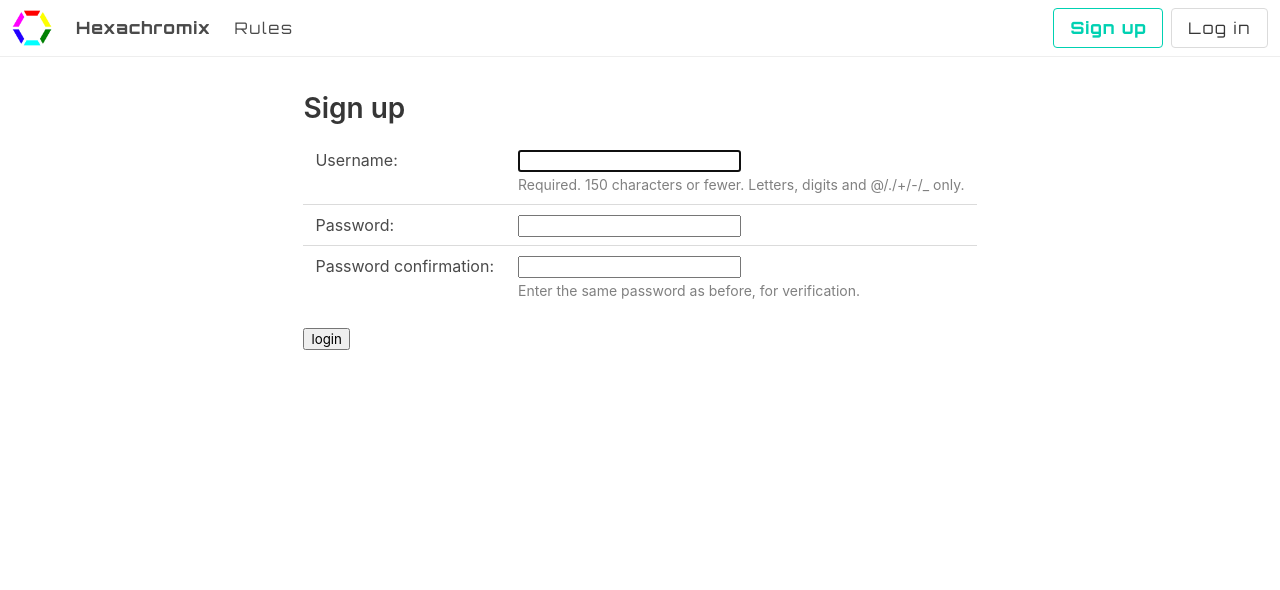
After one commit to taylorvance/hexachromixio, a Django app: page /signup/ in a window 1280 px wide. The commit adds this page. Shown: the top 590 px of the page. Run offline with Django 3.2, Linux system fonts and the light colour scheme.

Commit message:
Sign up view

```diff
--- a/hexachromixio/urls.py
+++ b/hexachromixio/urls.py
@@ -25,6 +25,8 @@ urlpatterns = [
 
     path('game/', include('hexachromix.urls')),
 
+    path('signup/', views.signup, name='signup'),
+
     path('account/profile/', views.profile, name='profile'),
     path('account/', include('django.contrib.auth.urls')),
 
--- a/hexachromixio/views.py
+++ b/hexachromixio/views.py
@@ -1,4 +1,7 @@
 from django.shortcuts import render, redirect
+from django.contrib.auth import login, authenticate
+from django.contrib.auth.decorators import login_required
+from django.contrib.auth.forms import UserCreationForm
 
 from hexachromix.models import Game
 
@@ -16,13 +19,22 @@ def home(request):
 
     return render(request, 'home.html', {'variants': variants})
 
+def signup(request):
+    if request.method == 'POST':
+        form = UserCreationForm(request.POST)
+        if form.is_valid():
+            form.save()
+            username = form.cleaned_data.get('username')
+            raw_password = form.cleaned_data.get('password1')
+            user = authenticate(username=username, password=raw_password)
+            login(request, user)
+            return redirect('home')
+    else:
+        form = UserCreationForm()
+    return render(request, 'signup.html', {'form': form})
+
+@login_required
 def profile(request):
-    if not request.user.is_authenticated:
-        return redirect('/account/login/')
-
-    if request.user.username == 'taylorvance':
-        games = Game.objects.all().order_by('-datetime_created')
-    else:
-        games = []
+    games = Game.objects.filter(author=request.user).order_by('-datetime_created')
 
     return render(request, 'profile.html', {'games': games})
--- a/templates/base.html
+++ b/templates/base.html
@@ -35,6 +35,8 @@
 
 		.navbar { border-bottom: 1px solid #eee; }
 		.navbar-item img { max-height: 2.5rem; }
+
+		.card { margin: 0.5rem; }
 
 		.footer { padding: 3rem 1.5rem; }
 
@@ -79,7 +81,7 @@
 							{% if user.is_authenticated %}
 								<a href="/account/logout" class="button is-outlined">Log out</a>
 							{% else %}
-								<a href="/register/signup" class="button is-outlined is-primary"><strong>Sign up</strong></a>
+								<a href="/signup" class="button is-outlined is-primary"><strong>Sign up</strong></a>
 								<a href="/account/login" class="button is-outlined">Log in</a>
 							{% endif %}
 						</div>
--- a/templates/home.html
+++ b/templates/home.html
@@ -22,7 +22,7 @@
 
 			{% load static %}
 			{% for variant in variants %}
-				<div class="card is-inline-block" style="margin:0.5rem">
+				<div class="card is-inline-block">
 					<div class="card-image">
 						<figure class="image is-128x128">
 							<img src="{% static 'img/variant-'|add:variant.value|lower|add:'.png' %}" alt="{{ variant.label }}">
--- a/templates/registration/login.html
+++ b/templates/registration/login.html
@@ -36,5 +36,5 @@
 </form>
 
 {# Assumes you setup the password_reset view in your URLconf #}
-<p><a href="{% url 'password_reset' %}">Lost password?</a></p>
+{% comment %}<p><a href="{% url 'password_reset' %}">Lost password?</a></p>{% endcomment %}
 {% endblock %}
--- /dev/null
+++ b/templates/signup.html
@@ -0,0 +1,29 @@
+{% extends 'base.html' %}
+
+{% block content %}
+<div class="content">
+	<h2>Sign up</h2>
+	<form method="post">
+		{% csrf_token %}
+
+		<table>
+			{% for field in form %}
+				<tr>
+					<td>{{ field.label_tag }}</td>
+					<td>
+						{{ field }}
+						{% if field.help_text %}
+							<p><small style="color: grey">{{ field.help_text }}</small></p>
+						{% endif %}
+						{% for error in field.errors %}
+							<p style="color: red">{{ error }}</p>
+						{% endfor %}
+					</td>
+				</tr>
+			{% endfor %}
+		</table>
+
+		<input type="submit" value="login">
+	</form>
+</div>
+{% endblock %}
```
Also changed, not shown: hexachromixio/settings.py (+10 -12 lines), templates/profile.html (+28 -5 lines).
